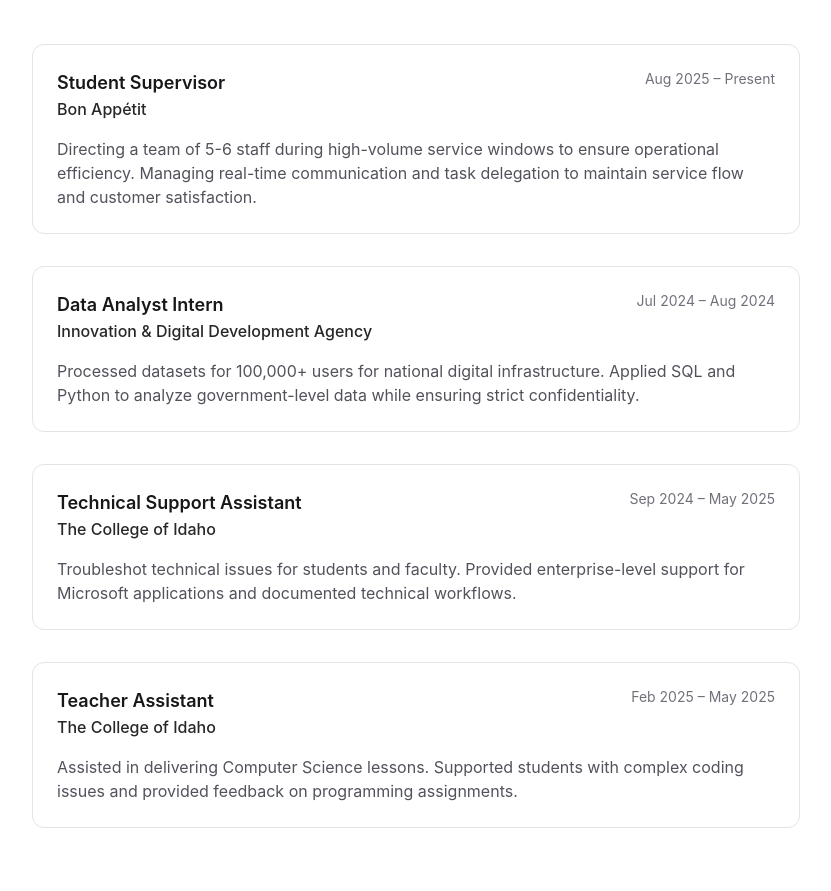
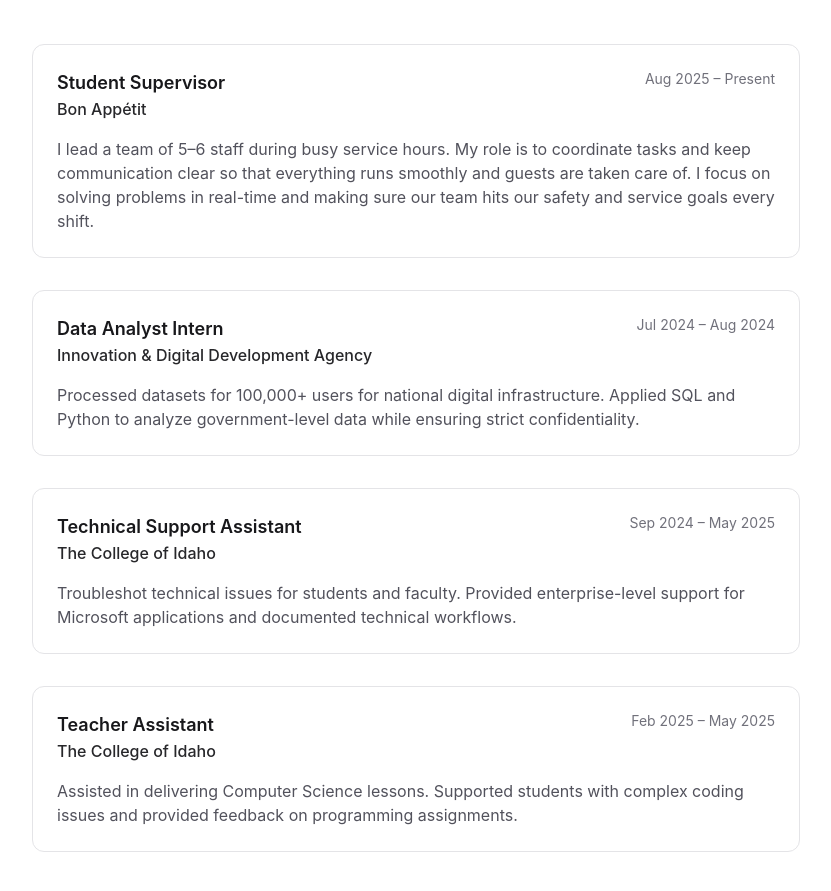
Before and after one commit to sabbasov/sabbasov.com, a Next.js app: page / in a window 1280 px wide. Shown: the part 920-1811 px from the top of the page, without its empty margins (224-1055 px from the left). Built offline with nearby package versions, Linux system fonts and the light colour scheme.

Commit message:
update job description

```diff
--- a/app/components/experience.tsx
+++ b/app/components/experience.tsx
@@ -8,7 +8,7 @@ const experienceData = [
     company: 'Bon Appétit',
     period: 'Aug 2025 – Present',
     description:
-      'Directing a team of 5-6 staff during high-volume service windows to ensure operational efficiency. Managing real-time communication and task delegation to maintain service flow and customer satisfaction.',
+      'I lead a team of 5–6 staff during busy service hours. My role is to coordinate tasks and keep communication clear so that everything runs smoothly and guests are taken care of. I focus on solving problems in real-time and making sure our team hits our safety and service goals every shift.',
   },
   {
     role: 'Data Analyst Intern',
```
